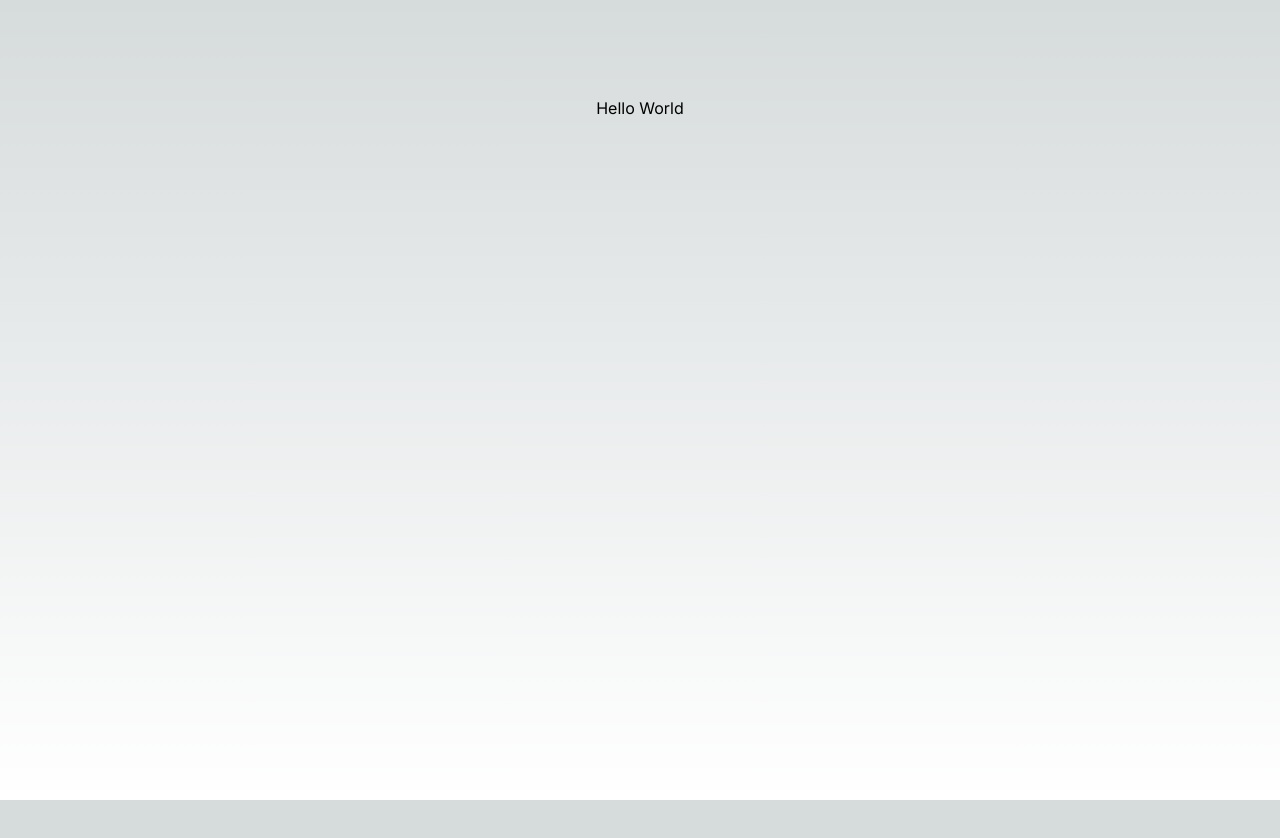
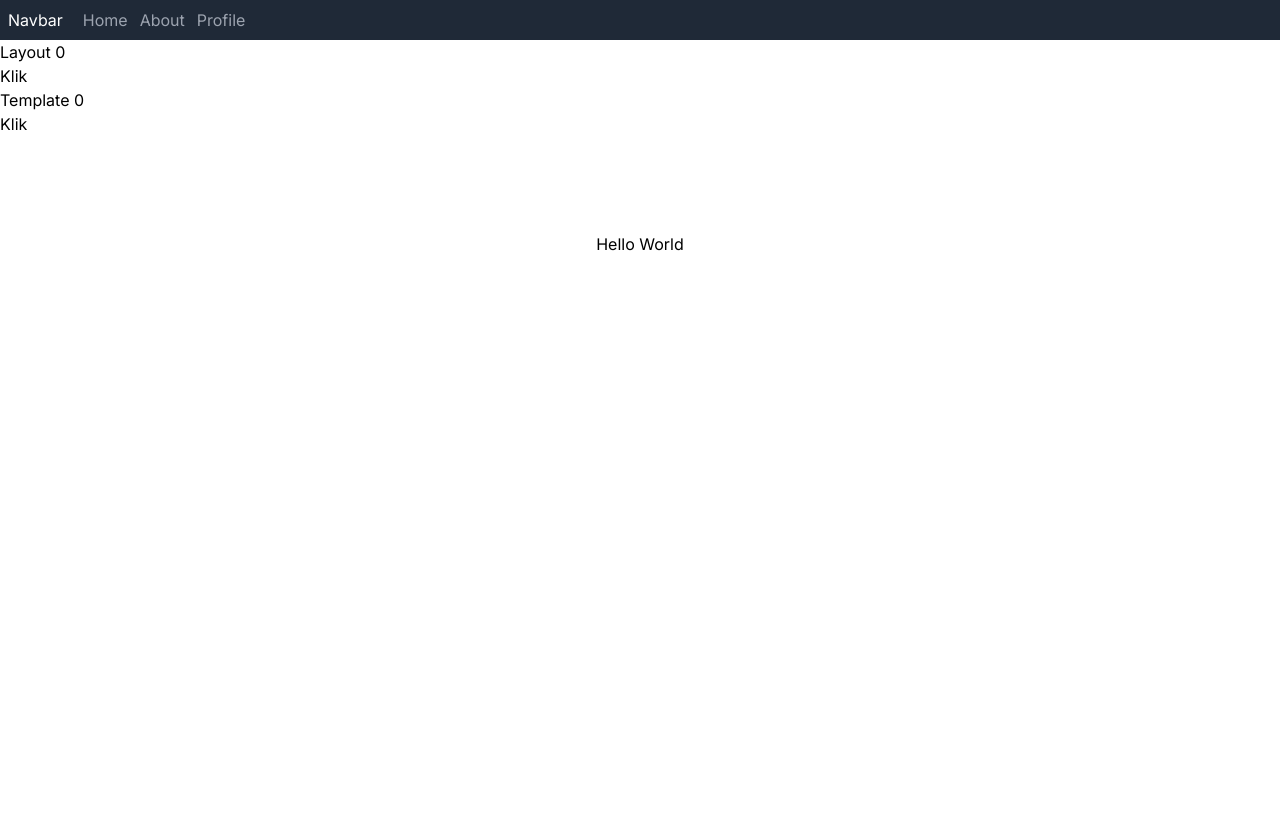
Before and after one commit to khoirulmustofa/NEXT-JS, a Next.js app in the folder my-app-router/: page / in a window 1280 px wide. Shown: the top 838 px of the page. Before the commit the page ends 800 px from the top, so only its background shows below. Built offline with nearby package versions, Linux system fonts and the light colour scheme.

Commit message:
Layout & Template

```diff
--- /dev/null
+++ b/my-app-router/src/app/about/layout.tsx
@@ -0,0 +1,17 @@
+export default function AboutLayout({
+  children,
+}: {
+  children: React.ReactNode;
+}) {
+  return (
+    <>
+      <nav className="fixed right-0 top-10 z-10 h-screen w-60 bg-blue-400">
+        <ul className="p-5">
+          <li>Hallo</li>
+          <li>Tes</li>
+        </ul>
+      </nav>
+      <div>{children}</div>
+    </>
+  );
+}
--- /dev/null
+++ b/my-app-router/src/app/about/profile/layout.tsx
@@ -0,0 +1,12 @@
+export default function ProfileLayout({
+  children,
+}: {
+  children: React.ReactNode;
+}) {
+  return (
+    <>
+      <h1>Title</h1>
+      <div>{children}</div>
+    </>
+  );
+}
--- a/my-app-router/src/app/globals.css
+++ b/my-app-router/src/app/globals.css
@@ -1,27 +1,3 @@
 @tailwind base;
 @tailwind components;
 @tailwind utilities;
-
-:root {
-  --foreground-rgb: 0, 0, 0;
-  --background-start-rgb: 214, 219, 220;
-  --background-end-rgb: 255, 255, 255;
-}
-
-@media (prefers-color-scheme: dark) {
-  :root {
-    --foreground-rgb: 255, 255, 255;
-    --background-start-rgb: 0, 0, 0;
-    --background-end-rgb: 0, 0, 0;
-  }
-}
-
-body {
-  color: rgb(var(--foreground-rgb));
-  background: linear-gradient(
-      to bottom,
-      transparent,
-      rgb(var(--background-end-rgb))
-    )
-    rgb(var(--background-start-rgb));
-}
--- a/my-app-router/src/app/layout.tsx
+++ b/my-app-router/src/app/layout.tsx
@@ -1,22 +1,32 @@
-import './globals.css'
-import type { Metadata } from 'next'
-import { Inter } from 'next/font/google'
+"use client";
 
-const inter = Inter({ subsets: ['latin'] })
+import "./globals.css";
+import type { Metadata } from "next";
+import { Inter } from "next/font/google";
+import Navbar from "./navbar";
+import { useState } from "react";
 
-export const metadata: Metadata = {
-  title: 'Create Next App',
-  description: 'Generated by create next app',
-}
+const inter = Inter({ subsets: ["latin"] });
+
+// export const metadata: Metadata = {
+//   title: "Create Next App",
+//   description: "Generated by create next app",
+// };
 
 export default function RootLayout({
   children,
 }: {
-  children: React.ReactNode
+  children: React.ReactNode;
 }) {
+  const [state, setState] = useState(0);
   return (
     <html lang="en">
-      <body className={inter.className}>{children}</body>
+      <body className={inter.className}>
+        <Navbar></Navbar>
+        <h1>Layout {state}</h1>
+        <button onClick={() => setState(state + 1)}>Klik</button>
+        {children}
+      </body>
     </html>
-  )
+  );
 }
--- /dev/null
+++ b/my-app-router/src/app/navbar.tsx
@@ -0,0 +1,20 @@
+import Link from "next/link";
+
+export default function Navbar() {
+  return (
+    <nav className="flex bg-gray-800 py-2 px-2">
+      <h1 className="text-white">Navbar</h1>
+      <ul className="flex">
+        <Link href="/">
+          <li className="mr-3 ml-5 text-gray-400 cursor-pointer">Home</li>
+        </Link>
+        <Link href="/about">
+          <li className="mr-3 text-gray-400 cursor-pointer">About</li>
+        </Link>
+        <Link href="/about/profile">
+          <li className="mr-3 text-gray-400 cursor-pointer">Profile</li>
+        </Link>
+      </ul>
+    </nav>
+  );
+}
--- /dev/null
+++ b/my-app-router/src/app/template.tsx
@@ -0,0 +1,15 @@
+"use client"
+
+import { useState } from "react";
+
+export default function Template({ children }: { children: React.ReactNode }) {
+  const [state, setState] = useState(0);
+  return (
+    <div>
+      <h1>Template {state}</h1>
+      <button onClick={() => setState(state + 1)}>Klik</button>
+
+      {children}
+    </div>
+  );
+}
```
